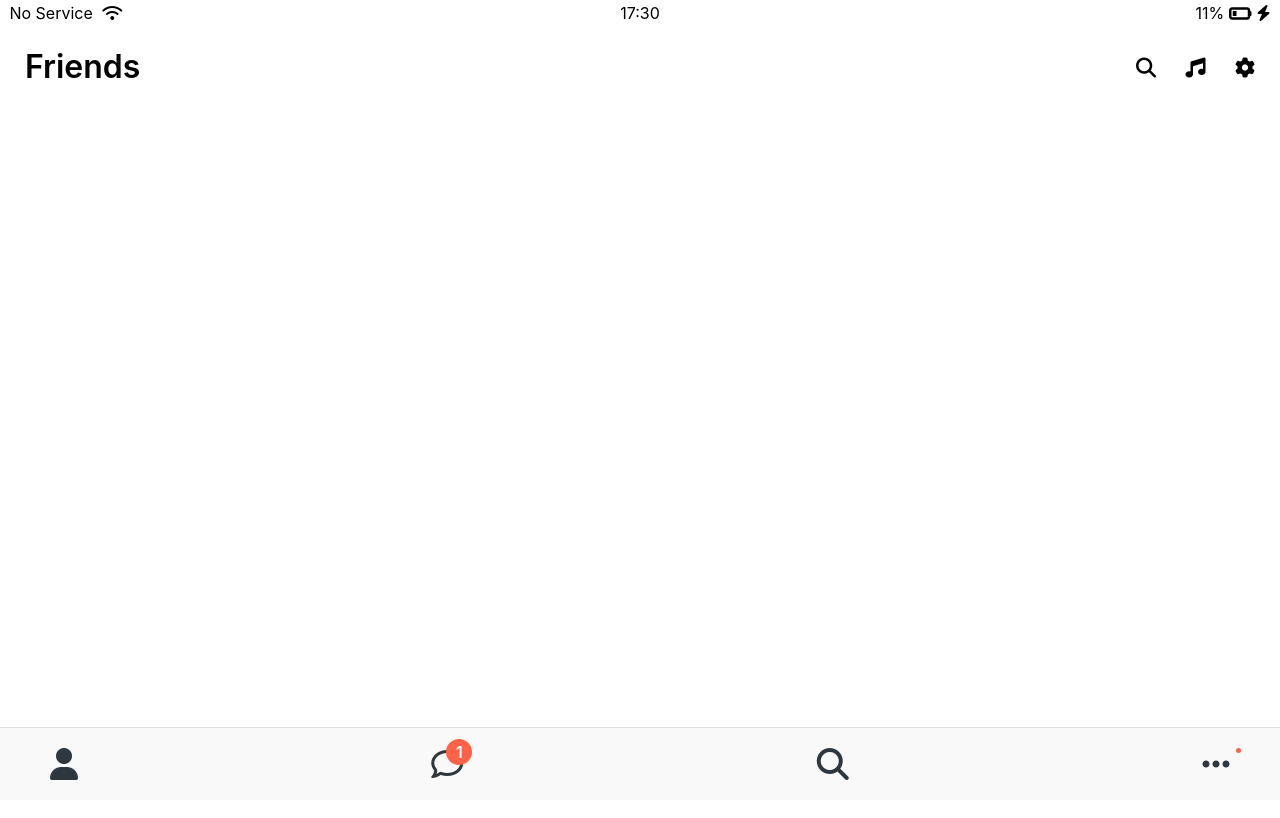
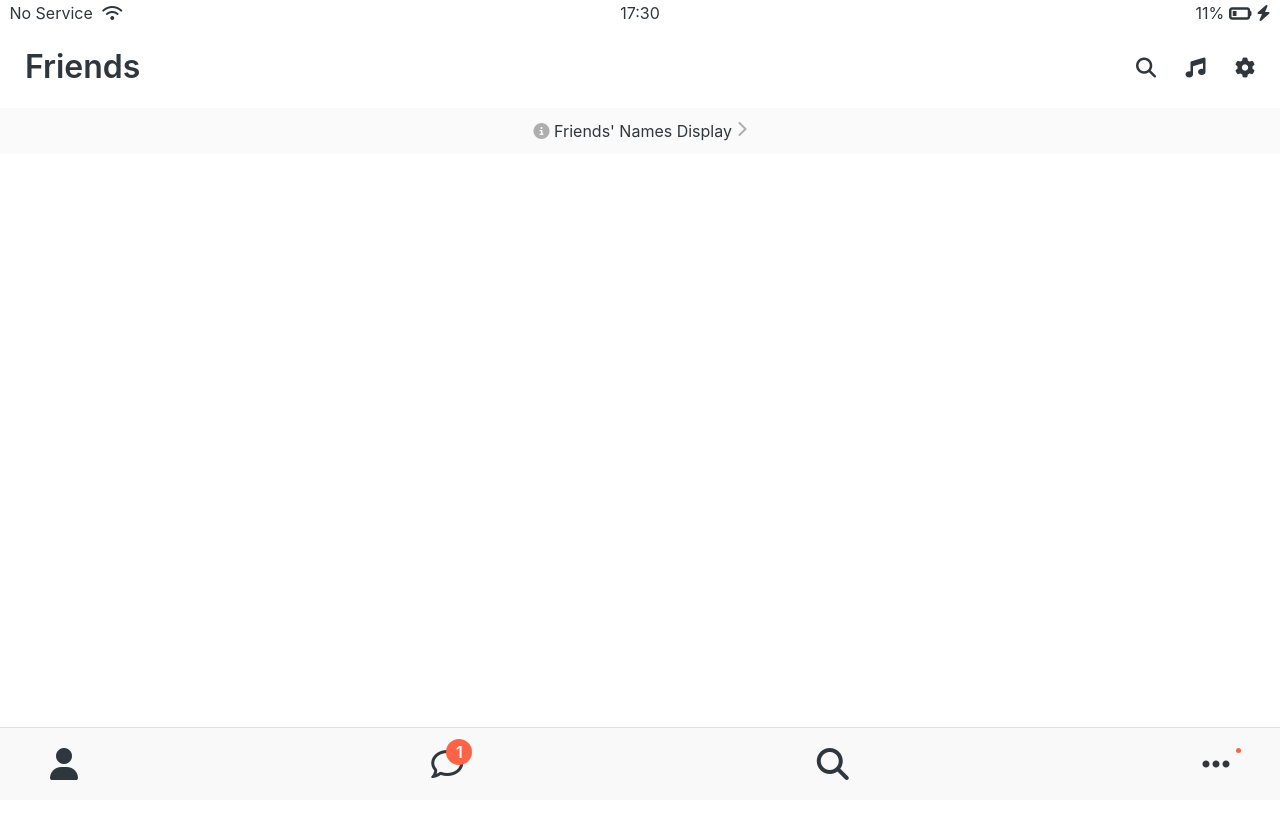
Before and after one commit to norahBOX/kokoa-clone, a plain HTML site: page friends.html in a window 1280 px wide. Shown: the top 818 px of the page. Drawn offline with Linux system fonts and the light colour scheme.

Commit message:
6.15
friends' name display bar

```diff
--- /dev/null
+++ b/css/screens/friends.css
@@ -0,0 +1,13 @@
+#friends-display-div {
+  display: flex;
+  justify-content: center;
+  align-items: center;
+  margin-top: 108px;
+  padding: 15px 0px;
+  text-align: center;
+  background-color: #fafafa;
+}
+#friends-display-link i {
+  color: rgba(0, 0, 0, 0.3);
+  font-size: 16px;
+}
--- a/css/styles.css
+++ b/css/styles.css
@@ -7,8 +7,10 @@
 @import "components/screen-header.css";
 /* screens */
 @import "screens/login.css";
+@import "screens/friends.css";
 
 body {
   font-family: -apple-system, BlinkMacSystemFont, 'Segoe UI', Roboto, Oxygen, Ubuntu, Cantarell, 'Open Sans', 'Helvetica Neue', sans-serif;
-  /* height: 1000vh; */
+  height: 200vh;
+  color: #2e363e;
 }
--- a/friends.html
+++ b/friends.html
@@ -29,8 +29,15 @@
         <span><i class="fas fa-music fa-lg"></i></span>
         <span><i class="fas fa-cog fa-lg"></i></span>
       </div>
+    </header>
 
-    </header>
+    <div id="friends-display-div">
+      <a id="friends-display-link">
+        <i class="fas fa-info-circle"></i>
+        Friends' Names Display
+        <i class="fas fa-chevron-right fa-xs"></i>
+      </a>
+    </div>
 
     <nav class="nav">
       <ul class="nav__list">
```
